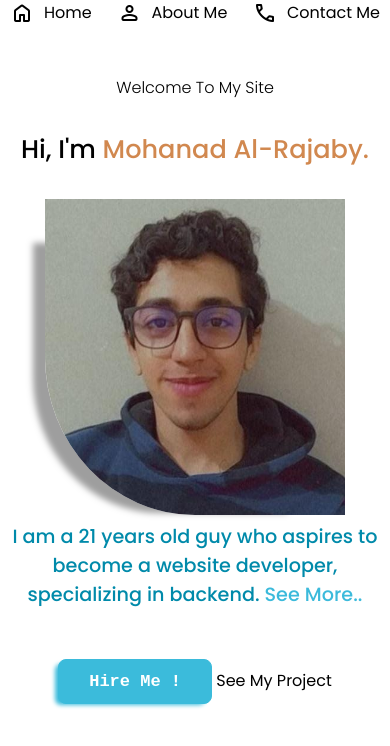
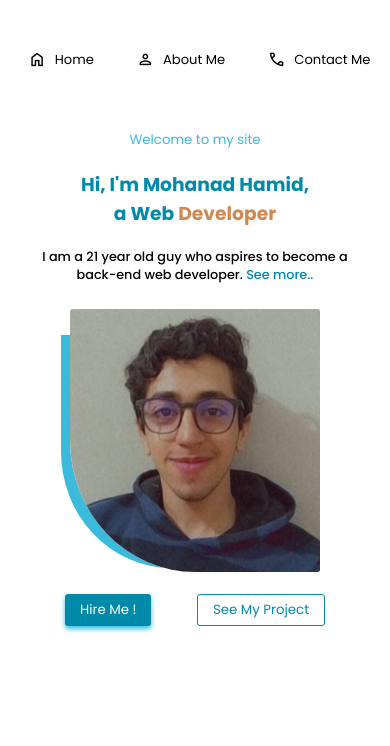
Before and after one commit to MohanadHamidDEV/portfolio-personal-card, a plain HTML site: page index.html in a window 390 px wide. Drawn offline with nearby package versions, Linux system fonts and the light colour scheme.

Commit message:
responsivness adjustments

```diff
--- a/index.html
+++ b/index.html
@@ -1,38 +1,48 @@
 <!DOCTYPE html>
-<html>
+<html lang="en">
 
 <head>
-    <meta charset="utf-8">
-    <meta http-equiv="X-UA-Compatible" content="IE=edge">
-    <title>Mohanad Al-Rajaby</title>
-    <meta name="viewport" content="width=device-width, initial-scale=1">
+    <meta charset="UTF-8">
+    <meta name="viewport" content="width=device-width, initial-scale=1.0">
     <link rel="stylesheet"
-        href="https://fonts.googleapis.com/css2?family=Material+Symbols+Rounded:opsz,wght,FILL,GRAD@20..48,100..700,0..1,-50..200" />
-    <link rel="stylesheet" href="./style.css">
+        href="https://fonts.googleapis.com/css2?family=Material+Symbols+Outlined:opsz,wght,FILL,GRAD@20..48,100..700,0..1,-50..200" />
+    <link href="style.css" rel="stylesheet" />
+    <title>Mohanad Hamid Personal Card</title>
 </head>
 
 <body>
+
     <header>
         <nav>
-            <a href="#"><span class="material-symbols-rounded">home</span>Home</a>
-            <a href="#"><span class="material-symbols-rounded">person</span>About Me</a>
-            <a href="#"><span class="material-symbols-rounded">call</span>Contact Me</a>
+            <a href="#" class="nav-link"><span class="material-symbols-outlined nav-link-icon">home</span><span
+                    class="link-text">Home</span></a>
+            <a href="#" class="nav-link"><span class="material-symbols-outlined nav-link-icon">person</span><span
+                    class="link-text">About Me</span></a>
+            <a href="#" class="nav-link"><span class="material-symbols-outlined nav-link-icon">call</span><span
+                    class="link-text">Contact Me</span></a>
         </nav>
     </header>
 
-    <section class="my-info">
-        <h5>Welcome To My Site</h5>
+    <section class="card">
 
-        <h1>Hi, I'm<span class="personal-name"> Mohanad Al-Rajaby.</span></h1>
-        <img src="personal-picture.jpg" alt="personal picutre of mohanad" />
-        <article>I am a 21 years old guy who aspires to become a website developer, specializing in backend. <a
-                href="#" id="see-more">See More..</a></article>
+        <section class="personal-info">
+            <h5>Welcome to my site</h5>
+            <h1>Hi, I'm Mohanad Hamid, a Web <span class="special-text">Developer</span></h1>
+            <p>I am a 21 year old guy who aspires to become a back-end web developer. <span class="see-more">See
+                    more..</span></p>
+        </section>
 
-                <a class="hire-me">Hire Me !</a>
-                <a class="seemyproject">See My Project</a>
+        <section class="image-container">
+            <img src="../personal-picture.jpg" class="personal-img" alt="Mohanad's personal photo" />
+        </section>
+
+        <section class="btns">
+            <button class="hire-btn">Hire Me !</button>
+            <button class="project-btn">See My Project</button>
+        </section>
+
     </section>
 
-    <footer></footer>
 </body>
 
 </html>
--- a/style.css
+++ b/style.css
@@ -1,9 +1,11 @@
-@import url('https://fonts.googleapis.com/css2?family=Poppins:wght@300;400;500&display=swap');
+@import url('https://fonts.googleapis.com/css2?family=Poppins:wght@200;400;500;700&display=swap');
 
 :root {
     --browny: #D1884F;
-    --dark-blue: #008AAA;
-    --light-blue: #3BBADB;
+    --darkblue: #008AAA;
+    --lightblue: #3BBADB;
+    --lighterblue: #24a2c2;
+    --white: #ffffff;
 }
 
 * {
@@ -11,105 +13,138 @@
     margin: 0;
     box-sizing: border-box;
     font-family: 'Poppins', sans-serif;
+    text-wrap: pretty;
 }
 
 a {
+    color: black;
     text-decoration: none;
-    color: black;
 }
 
-a:focus {
-    text-decoration: none;
-    color: var(--browny);
+nav {
+    margin: 50px 0;
+    display: flex;
+    flex-direction: row;
+    justify-content: space-between;
 }
 
-header nav {
-    display: flex;
-    justify-content: space-between;
-    align-items: center;
-}
-
-header nav a {
+.nav-link {
     display: flex;
     align-items: center;
 }
 
-header nav a span {
-    /* background-color: #D1884F; */
-    height: 100%;
-    margin-right: 10px;
-}
-
-.my-info {
-    text-align: center;
-    padding: 50px 0;
-}
-
-.my-info h5 {
-    font-size: 1rem;
-    font-weight: 300;
-}
-
-.my-info img {
-    width: 300px;
-    border-bottom-left-radius: 50%;
-    box-shadow: -35px 21px 6px -23px rgba(128, 128, 128, 0.76);
-    -webkit-box-shadow: -35px 21px 6px -23px rgba(128, 128, 128, 0.76);
-    -moz-box-shadow: -35px 21px 6px -23px rgba(128, 128, 128, 0.76);
-}
-
-.my-info h1 {
-    margin: 30px 0;
-    font-size: 1.6rem;
-    font-weight: 500;
-}
-
-#see-more {
-    color: var(--light-blue);
-}
-
-.personal-name {
+.nav-link:hover {
     color: var(--browny);
 }
 
-.my-info article {
-    font-size: 1.2rem;
-    font-weight: 500;
-    margin-bottom: 50px;
-    color: var(--dark-blue);
+.nav-link:active {
+    color: var(--browny);
 }
 
-.my-info .hire-me {
-        -moz-box-shadow: -5px 3px 4px -2px #3bbbdb;
-        -webkit-box-shadow: -5px 3px 4px -2px #3bbbdb;
-        box-shadow: -5px 3px 4px -2px #3bbbdb;
-        background-color: #3bbbdb;
-        -webkit-border-radius: 8px;
-        -moz-border-radius: 8px;
-        border-radius: 8px;
-        border: 1px solid #3bbbdb;
-        display: inline-block;
-        cursor: pointer;
-        color: #ffffff;
-        font-family: Courier New;
-        font-size: 17px;
-        font-weight: bold;
-        padding: 12px 30px;
-        text-decoration: none;
-        text-shadow: 0px 1px 0px #3bbbdb;
+section h5 {
+    color: var(--lightblue);
+    margin: 0px 0 20px 0;
+    font-weight: 400;
+}
+
+section h1 {
+    color: var(--darkblue);
+    text-wrap: balance;
+    font-weight: 700;
+    margin-bottom: 20px;
+
+}
+
+section h1 .special-text {
+    color: var(--browny);
+}
+
+section p {
+    font-weight: 500;
+    font-size: 0.8rem;
+}
+
+.see-more {
+    color: var(--darkblue);
+}
+
+.personal-img {
+    width: 300px;
+    border-radius: 1%;
+    border-bottom-left-radius: 50%;
+    box-shadow: -24px 11px 0px -15px var(--lightblue);
+}
+
+.btns {
+    width: 100%;
+    display: flex;
+    justify-content: space-evenly;
+
+}
+
+.hire-btn {
+    border: none;
+    border-radius: 3px;
+    box-shadow: 0px 3px 5px var(--lightblue);
+    color: var(--white);
+    background: var(--darkblue);
+    padding: 5px 15px;
+}
+
+.hire-btn:hover {
+    background: var(--lighterblue);
+    text-decoration: none;
+}
+
+.project-btn {
+    color: var(--darkblue);
+    background-color: transparent;
+    border: 1px var(--darkblue) solid;
+    border-radius: 3px;
+    padding: 5px 15px;
+
+}
+
+.project-btn:hover {
+    background-color: var(--lighterblue);
+    color: var(--white);
+}
+
+@media screen and (max-width: 576px) {
+    body {
+        margin: 5%;
+        text-align: center;
     }
 
-    .hire-me:hover {
-        background-color: #3bbbdb;
+    .link-text {
+        font-size: .82rem;
     }
 
-    .hire-me:active {
-        position: relative;
-        top: 1px;
+    .nav-link-icon {
+        font-size: 1.2rem;
+        margin: 0 8px;
     }
 
-@media screen and (min-width: 375px) {
-    body {
-        margin: 0 10px;
+    .card {
+        display: flex;
+        flex-direction: column;
+        align-items: center;
     }
+
+    .personal-info {
+        margin: 10px;
+    }
+
+    .image-container {
+        width: 250px;
+        margin: 15px 0;
+    }
+
+    .personal-img {
+        width: 100%;
+
+    }
+
 }
+
+@media screen and (min-width: 768px) {}
```
